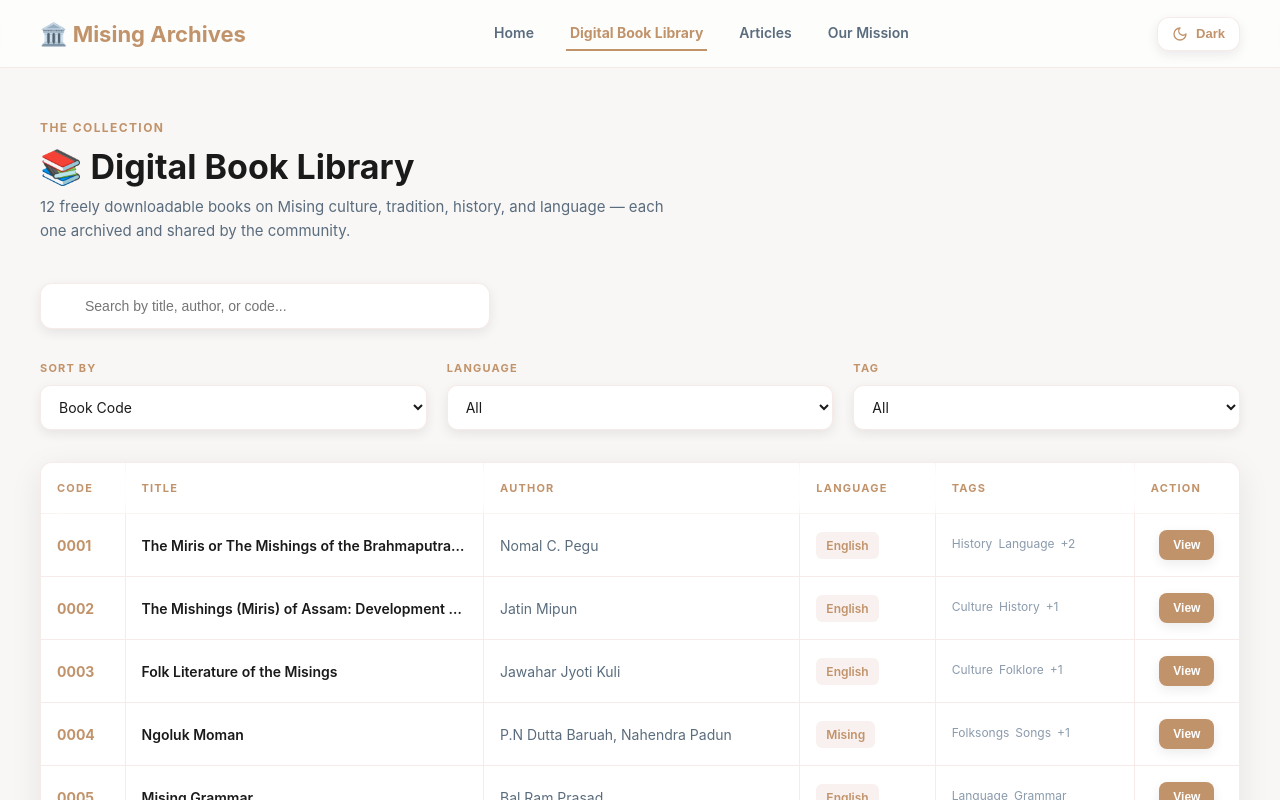
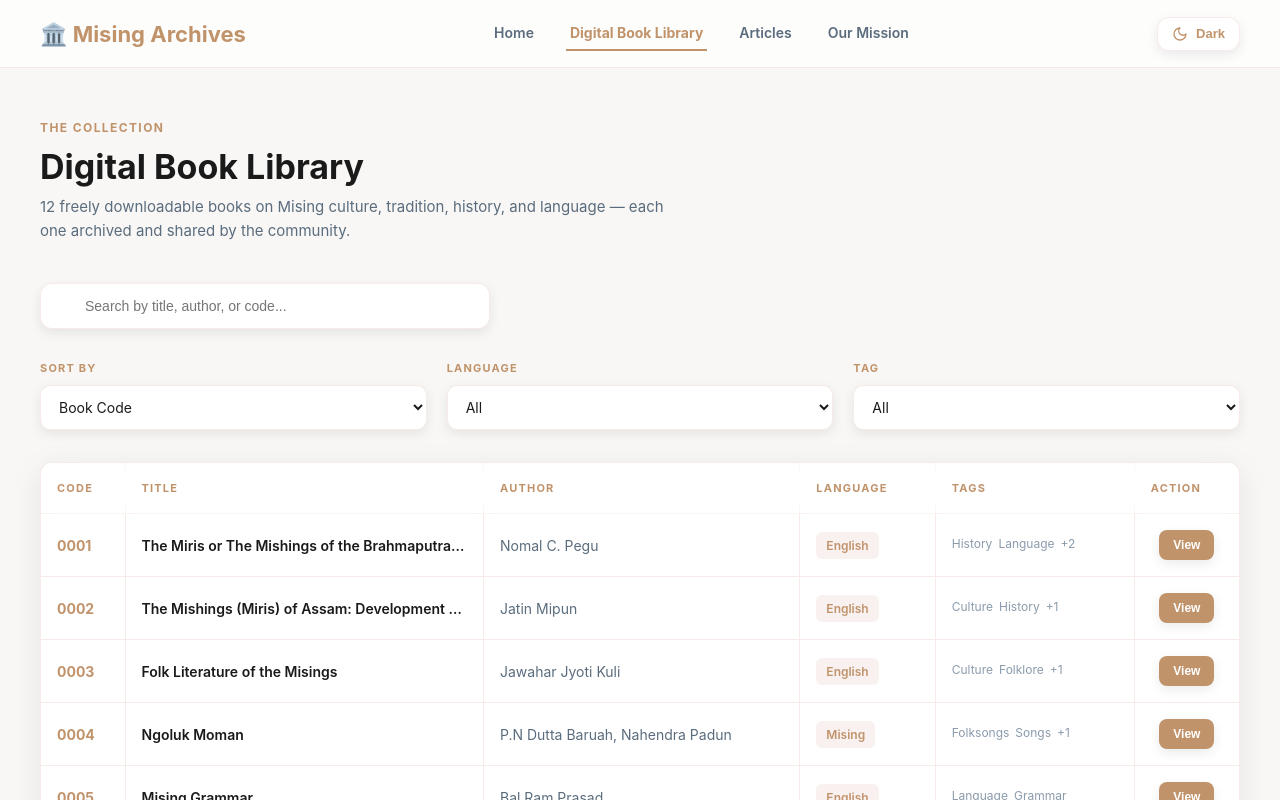
Before and after one commit to abhinabpegu/misingarchives, a React (Vite) app: page /#/digital-book-library in a window 1280 px wide. Shown: the top 800 px of the page. Built offline with nearby package versions, Linux system fonts and the light colour scheme.

Commit message:
changed color

```diff
--- a/src/pages/Articles.jsx
+++ b/src/pages/Articles.jsx
@@ -42,7 +42,7 @@ export default function Articles() {
           margin: '10px 0 8px',
           color: colors.text
         }}>
-          ✍️ Articles
+           Articles
         </h1>
         <p style={{
           fontSize: '15px',
--- a/src/pages/DigitalBookLibrary.jsx
+++ b/src/pages/DigitalBookLibrary.jsx
@@ -78,7 +78,7 @@ export default function DigitalBookLibrary() {
           margin: '10px 0 8px',
           color: colors.text
         }}>
-          📚 Digital Book Library
+           Digital Book Library
         </h1>
         <p style={{
           fontSize: '15px',
```
